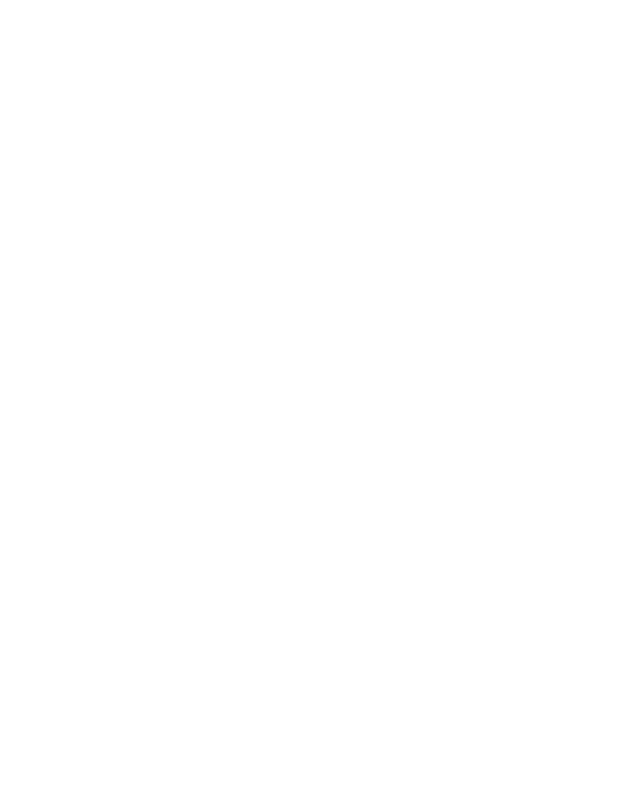
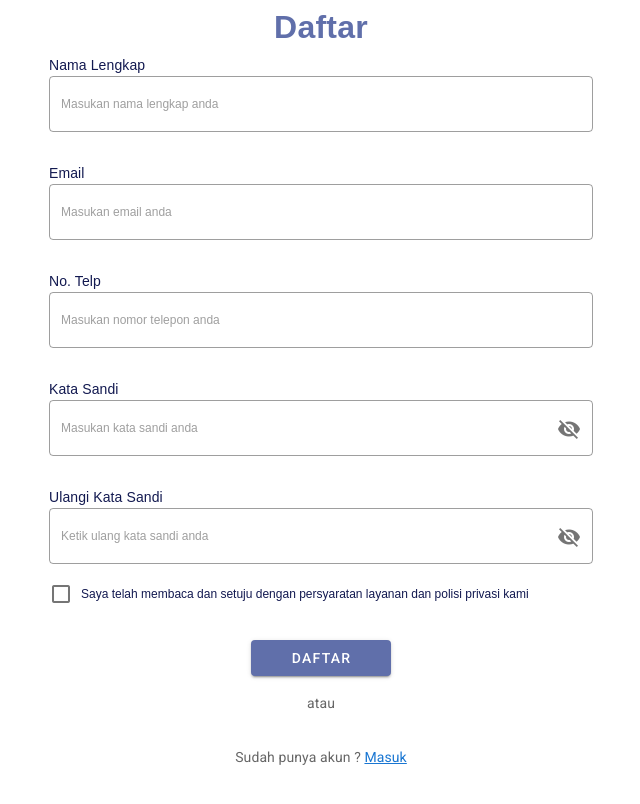
Before and after one commit to 48-Office-Booking-System/frontend-vue, a Vue app: page /register in a window 1280 px wide. Shown: the top 804 px of the page, without its empty margins (639-1279 px from the left). Built offline with nearby package versions, Linux system fonts and the light colour scheme.

Commit message:
Halaman Register

```diff
--- a/src/router/index.js
+++ b/src/router/index.js
@@ -1,6 +1,7 @@
 import Vue from 'vue'
 import VueRouter from 'vue-router'
 import LoginView from '../views/Login.vue'
+import RegisterView from '../views/Register.vue'
 
 Vue.use(VueRouter)
 
@@ -9,6 +10,11 @@
     path: '/',
     name: 'login',
     component: LoginView
+  },
+  {
+    path: '/register',
+    name: 'register',
+    component: RegisterView
   },
 ]
 
--- /dev/null
+++ b/src/views/Register.vue
@@ -0,0 +1,139 @@
+<template>
+  <v-row>
+        <v-col class="pr-0 pb-0">
+            <v-img height="100%" src="../assets/login/background.png"/>
+        </v-col>
+        <v-col class="pl-0">
+            <v-card class="mx-12" flat>
+                <v-card-text class="text-center heading-1">
+                    Daftar
+                </v-card-text>
+
+                <v-card-text class="pa-0 body-regular-2">
+                    Nama Lengkap
+                </v-card-text>
+                <v-text-field
+                 outlined
+                 placeholder="Masukan nama lengkap anda"
+                 class="body-regular-3"
+                />
+
+                <v-card-text class="pa-0 body-regular-2">
+                    Email
+                </v-card-text>
+                <v-text-field
+                 outlined
+                 placeholder="Masukan email anda"
+                 class="body-regular-3"
+                />
+
+                <v-card-text class="pa-0 body-regular-2">
+                  No. Telp
+                </v-card-text>
+                <v-text-field
+                 outlined
+                 placeholder="Masukan nomor telepon anda"
+                 class="body-regular-3"
+                />
+
+                <v-card-text class="pa-0 body-regular-2">
+                    Kata Sandi
+                </v-card-text>
+                <v-text-field
+                 :append-icon="showPassword ? 'mdi-eye' : 'mdi-eye-off'"
+                 :type="showPassword ? 'text' : 'password'"
+                 outlined
+                 placeholder="Masukan kata sandi anda"
+                 class="body-regular-3"
+                 @click:append="showPassword = !showPassword"
+                />
+
+                <v-card-text class="pa-0 body-regular-2">
+                    Ulangi Kata Sandi
+                </v-card-text>
+                <v-text-field
+                 :append-icon="showPassword2 ? 'mdi-eye' : 'mdi-eye-off'"
+                 :type="showPassword2 ? 'text' : 'password'"
+                 outlined
+                 placeholder="Ketik ulang kata sandi anda"
+                 class="body-regular-3"
+                 @click:append="showPassword2 = !showPassword2"
+                />
+
+                <v-row>
+                    <v-col class="text-left py-0">
+                        <v-checkbox
+                        class="my-0 py-0"
+                        color="#121950"
+                        >
+                            <template v-slot:label>
+                                <div class="body-regular-3">
+                                    Saya telah membaca dan setuju dengan persyaratan layanan
+                                    dan polisi privasi kami
+                                </div>
+                            </template>
+                        </v-checkbox>
+                    </v-col>
+                </v-row>
+
+                <v-row>
+                    <v-col class="text-center">
+                        <v-btn
+                         color="#606FAA"
+                         dark
+                         class="px-10"
+                        >
+                            Daftar
+                        </v-btn>
+                    </v-col>
+                </v-row>
+
+                <v-card-text class="text-center">
+                    atau
+                </v-card-text>
+
+                <v-card-text class="text-center">
+                    Sudah punya akun ? <a href="/">Masuk</a>
+                </v-card-text>
+
+
+            </v-card>
+        </v-col>
+    </v-row>
+</template>
+
+<script>
+export default {
+    name: "RegisterPage",
+    data() {
+        return {
+            showPassword : false,
+            showPassword2 : false
+        }
+    },
+}
+</script>
+
+<style scoped>
+ .heading-1 {
+     font-family: 'Nunito', sans-serif;
+     font-weight: 700 !important;
+     font-size: 32px !important;
+     color: #606FAA !important;
+ }
+ .body-regular-2 {
+     font-family: 'Work Sans', sans-serif;
+     font-weight: 400 !important;
+     font-size: 14px !important;
+     color: #121950 !important;
+ }
+ .body-regular-3 {
+     font-family: 'Work Sans', sans-serif;
+     font-weight: 400 !important;
+     font-size: 12px !important;
+     color: #121950 !important;
+ }
+ .link-forger-pass {
+     color: #455392 !important;
+ }
+</style>
```
